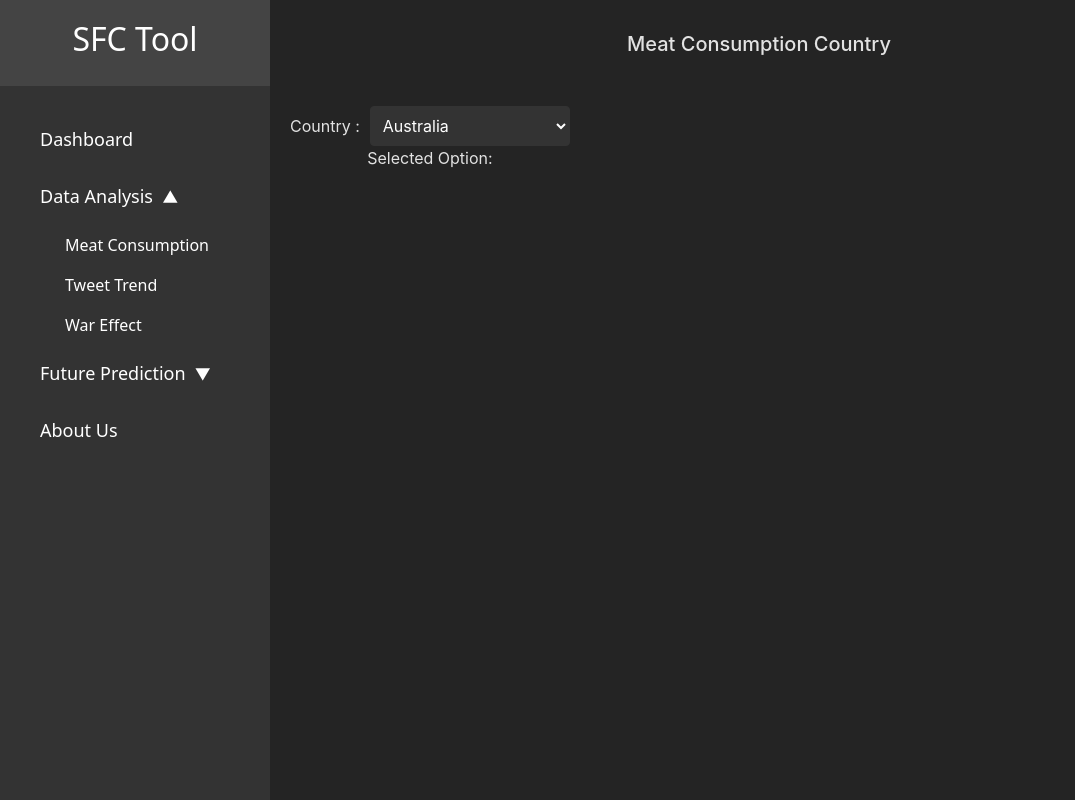
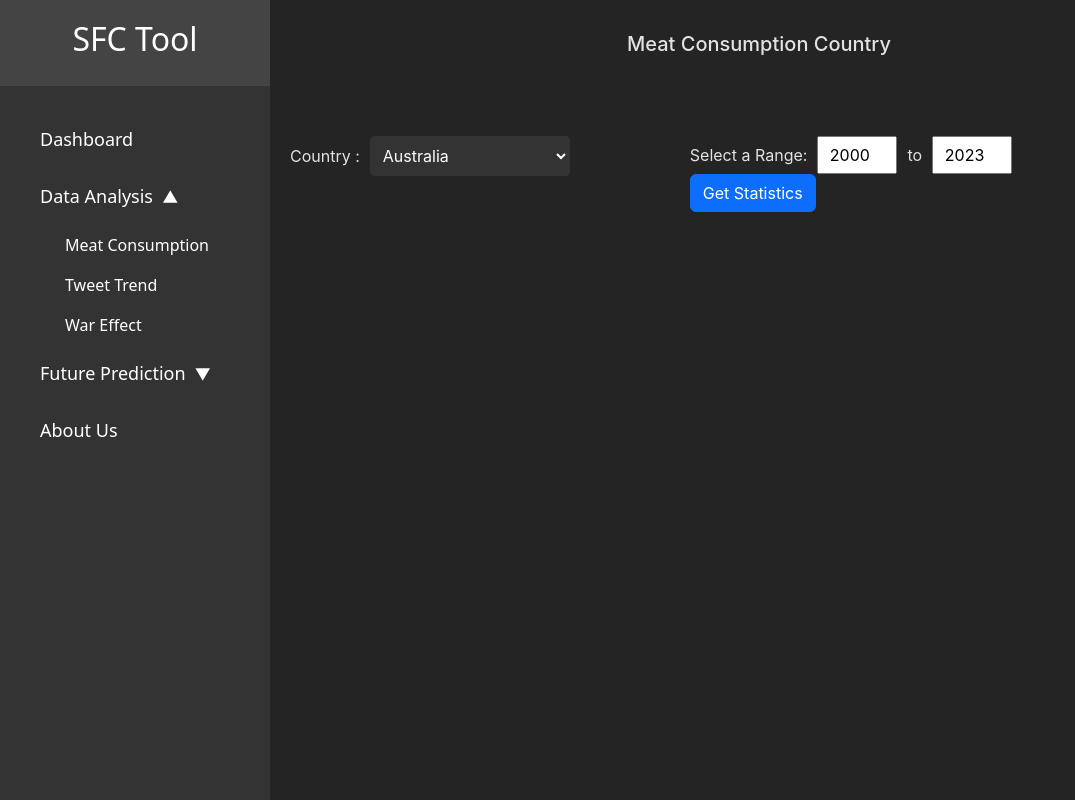
Before and after one commit to husnulAbid/SFC_Client, a React (Vite) app in the folder sfc_client/: page /data_analysis/meat_consumption in a window 1280 px wide. Shown: the whole page, without its empty margins (0-1075 px from the left). Built offline with nearby package versions, Linux system fonts and the light colour scheme.

Commit message:
slider developed

```diff
--- a/sfc_client/src/assets/css/MeatConsumptionCountry.css
+++ b/sfc_client/src/assets/css/MeatConsumptionCountry.css
@@ -1,8 +1,23 @@
+.inputSection{
+  margin-top: 80px;
+}
+
 .selectCountryDropdown{
   float: left;
   margin-left: 20px;
 }
 
-.inputSection{
-  margin-top: 50px;
+.selectDurationSlider{
+  float: left;
+  margin-left: 120px;
 }
+
+.mccResultButton{
+  float: left;
+  margin-left: 120px;
+}
+
+.outputSection{
+  float: left;
+  margin-top: 70px;
+}
--- /dev/null
+++ b/sfc_client/src/assets/css/RangeSlider.css
@@ -0,0 +1,22 @@
+/* RangeSlider.css */
+
+.range-slider-container {
+    width: 100%;
+    margin: 0 auto;
+    text-align: center;
+    padding: 0px;
+  }
+
+  .range-inputs {
+    display: flex;
+    justify-content: center;
+    align-items: center;
+    margin-bottom: 0px;
+  }
+
+  input[type="number"] {
+    width: 80px;
+    padding: 5px;
+    margin: 0 10px;
+    text-align: center;
+  }
--- /dev/null
+++ b/sfc_client/src/components/Common/RangeSlider.tsx
@@ -0,0 +1,45 @@
+import React, { useState } from "react";
+import Slider from "react-slider";
+import "../../assets/css/RangeSlider.css";
+
+interface RangeSliderProps {
+  onRangeChange: (newRange: [number, number]) => void;
+}
+
+const RangeSlider: React.FC<RangeSliderProps> = ({ onRangeChange }) => {
+  const [range, setRange] = useState<[number, number]>([2000, 2023]);
+
+  const handleRangeChange = (newRange: [number, number]) => {
+    setRange(newRange);
+    onRangeChange(newRange); // Invoke the callback with the new range
+  };
+
+  return (
+    <div className="range-slider-container">
+      <div className="range-inputs">
+        Select a Range:
+        <input
+          type="number"
+          value={range[0]}
+          onChange={(e) =>
+            handleRangeChange([parseInt(e.target.value), range[1]])
+          }
+          min={2000}
+          max={range[1] - 1}
+        />
+        <span>to</span>
+        <input
+          type="number"
+          value={range[1]}
+          onChange={(e) =>
+            handleRangeChange([range[0], parseInt(e.target.value)])
+          }
+          min={range[0] + 1}
+          max={2023}
+        />
+      </div>
+    </div>
+  );
+};
+
+export default RangeSlider;
--- a/sfc_client/src/components/DataAnalysis/MeatConsumptionCountry.tsx
+++ b/sfc_client/src/components/DataAnalysis/MeatConsumptionCountry.tsx
@@ -1,6 +1,7 @@
 import React, { useState } from "react";
 import Sidebar from "../SideBar";
 import ScrollableDropdown from "../Common/ScrollableDropdown";
+import RangeSlider from "../Common/RangeSlider";
 import "../../assets/css/MeatConsumptionCountry.css";
 
 function MeatConsumptionCountry() {
@@ -19,6 +20,17 @@ function MeatConsumptionCountry() {
     setSelectedOption(option);
   };
 
+  const [selectedRange, setSelectedRange] = useState<[number, number]>([2000, 2023]);
+
+  const handleRangeChange = (newRange: [number, number]) => {
+    setSelectedRange(newRange);
+  };
+
+  const [result, setResult] = useState<string | null>(null);
+  const handleButtonClick = () => {
+    setResult('Country: ' + selectedOption?.key + ' & Range: ' + selectedRange[0] + ' - ' + selectedRange[1]);
+  };
+
   return (
     <div>
       <Sidebar />
@@ -31,9 +43,17 @@ function MeatConsumptionCountry() {
           <div className="selectCountryDropdown">
             Country :
             <ScrollableDropdown options={options} onSelect={handleSelect} />
-            <p>Selected Option: {selectedOption?.key}</p>
           </div>
 
+          <div className="selectDurationSlider">
+          <RangeSlider onRangeChange={handleRangeChange}/>
+          </div>
+
+          <button onClick={handleButtonClick} className="btn btn-primary mccResultButton ">Get Statistics </button>
+        </div>
+
+        <div className="outputSection">
+          {result && <p>{result}</p>}
         </div>
 
       </div>
```
